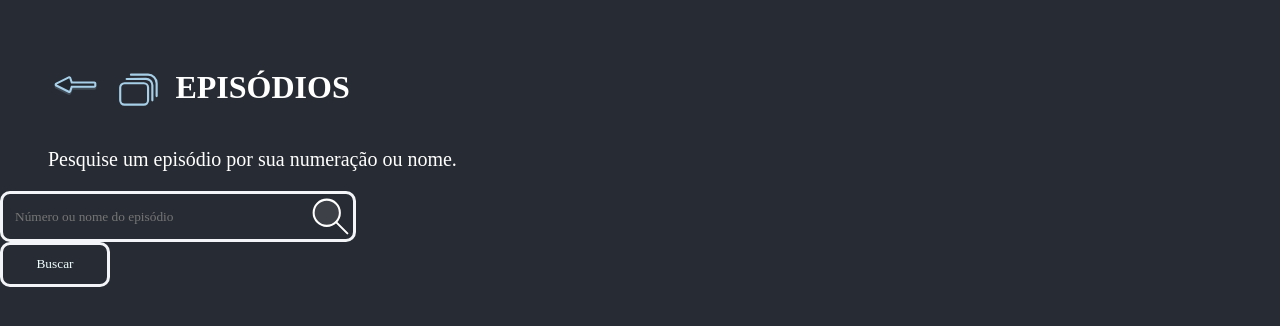
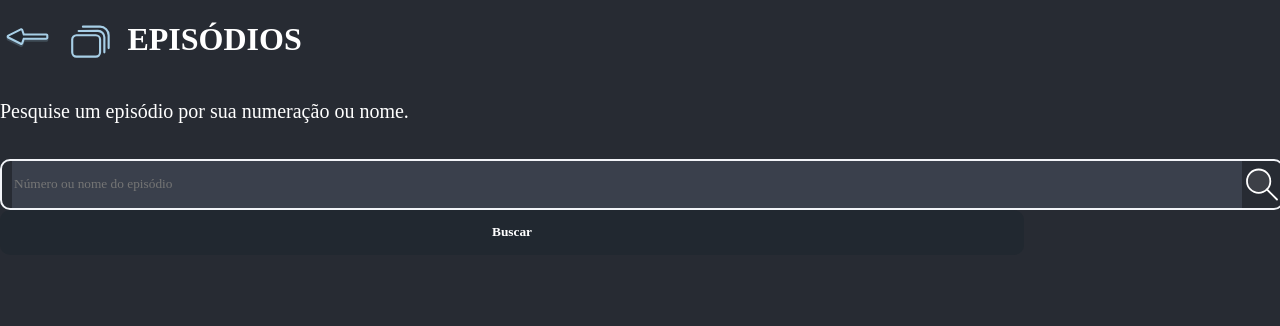
Before and after one commit to pedroggwp/rick-morty-website, a React (Vite) app: page /episodes in a window 1280 px wide. Shown: the top 326 px of the page. Built offline with nearby package versions, Linux system fonts and the light colour scheme; a web font is replaced by a local one.

Commit message:
feat: character page almost completed

```diff
--- a/src/components/SearchBar/Search.module.css
+++ b/src/components/SearchBar/Search.module.css
@@ -1,21 +1,18 @@
-.busca{
+.busca {
     display: flex;
-    flex-direction: row;
-    border: solid;
-    border-color: rgb(242, 244, 248);
+    border: 2px solid #F2F4F8;
     border-radius: 10px;
-    width: 350px;
-    height: 45px;
+    width: 100%;
+    height: 80%;
     justify-content: space-evenly;
 }
 
-.searchBar{
-    background-color: transparent;
-    background-color: 3A404C;
+.searchBar {
+    background-color: #3A404C;
     color:  rgb(242, 244, 248);
     border: none;
     outline: none;
-    width: 300px;
+    width: 100%;
     height: 45px;
     margin-left: 10px;
     font-family: 'Solway', serif;
--- a/src/components/SearchButton/SearchButton.module.css
+++ b/src/components/SearchButton/SearchButton.module.css
@@ -1,14 +1,16 @@
-.buscar{
-    display: flex;
-    justify-content: center;
-    align-items: center;
-    border: solid;
-    border-color: rgb(242, 244, 248);
+.buscar {
+    width: 80%;
+    height: 45px;
+    background: #212830;
+    border: none;
     border-radius: 10px;
-    width: 110px;
-    height: 45px;
-    color: azure;
+    color: white;
     font-family: 'Solway', serif;
-    background: none;
+    font-weight: bold;
     cursor: pointer;
+    transition: background 0.3s ease;
 }
+
+.buscar:hover {
+    background: #4CAF50;
+}
--- a/src/components/SearchButton/SearchButton.tsx
+++ b/src/components/SearchButton/SearchButton.tsx
@@ -1,10 +1,10 @@
 import styles from "./SearchButton.module.css";
 
-interface SearchProps {
+type SearchProps = {
     onClick: () => void;
 }
 
-export default function Search({ onClick }: SearchProps) {
+export const SearchButton = ({ onClick }: SearchProps) => {
     return (
         <button className={styles.buscar} onClick={onClick}>
             Buscar
--- a/src/components/SectionTitle/SectionTitle.module.css
+++ b/src/components/SectionTitle/SectionTitle.module.css
@@ -3,7 +3,8 @@
   flex-direction: column;
   align-items: first baseline;
   justify-content: space-between;
-  margin: var(--margin-default);
+  width: 100%;
+  margin-bottom: 1rem;
 }
 
 .leftSide {
--- a/src/components/Selection/Selection.module.css
+++ b/src/components/Selection/Selection.module.css
@@ -1,8 +1,9 @@
 .selectionContainer {
-    padding: 20px;
     display: flex;
     flex-direction: column;
     position: relative;
+    width: 100%;
+    margin-bottom: 1rem; /* Espaço entre filtros */
   }
 
 .formContent {
@@ -13,7 +14,6 @@
   justify-content: space-between;
   align-items: center;
   cursor: pointer;
-    width: 100%;
   background-color: #3A404C;
   color: #FFFFFF;
   transition: background-color 0.3s ease;
--- a/src/components/Selection/Selection.tsx
+++ b/src/components/Selection/Selection.tsx
@@ -1,13 +1,13 @@
 import { useState } from "react";
 import styles from "./Selection.module.css";
+import Caret from '../../assets/caret.svg'
 
-interface SelectionProps {
+type Props = {
   items: string[];
   onSelect?: (item: string) => void;
-  arrowImage: string;
 }
 
-export const Selection: React.FC<SelectionProps> = ({ items, onSelect, arrowImage }) => {
+export const Selection = ({ items, onSelect }: Props) => {
   const [selectedItem, setSelectedItem] = useState<string | null>(null);
   const [isListOpen, setIsListOpen] = useState(false);
 
@@ -24,7 +24,7 @@ export const Selection: React.FC<SelectionProps> = ({ items, onSelect, arrowImag
         onClick={() => setIsListOpen(!isListOpen)}
       >
         <p>{selectedItem || "Selecione um item"}</p>
-        <img src={arrowImage} alt="Seta" className={styles.arrow} />
+        <img src={Caret} alt="Seta" className={styles.arrow} />
       </div>
 
       {isListOpen && (
@@ -33,7 +33,9 @@ export const Selection: React.FC<SelectionProps> = ({ items, onSelect, arrowImag
             <div
               key={index}
               onClick={() => handleSelect(item)}
-              className={`${styles.selectionItem} ${selectedItem === item ? styles.selected : ""}`}
+              className={`${styles.selectionItem} ${
+                selectedItem === item ? styles.selected : ""
+              }`}
             >
               {item}
             </div>
--- a/src/pages/Character/Character.module.css
+++ b/src/pages/Character/Character.module.css
@@ -2,5 +2,13 @@
   display: grid;
   grid-template-columns: repeat(2, 1fr);
   gap: 1.5rem;
-  margin: 2rem;
 }
+
+.selectionContainer {
+  display: flex;
+  gap: 5%;
+}
+
+.characterContainer {
+  margin: var(--margin-default);
+}
--- a/src/pages/Character/Character.tsx
+++ b/src/pages/Character/Character.tsx
@@ -3,11 +3,14 @@ import { HOME_PATH } from "../../constants/paths"
 import RickIcon from "../../assets/rick.svg"
 import { CharacterCard } from "../../components/CharacterCard/CharacterCard"
 import styles from "./Character.module.css"
+import { Selection } from "../../components/Selection/Selection"
+import Search from "../../components/SearchBar/Search"
+import { SearchButton } from "../../components/SearchButton/SearchButton"
 
 export const Character = () => {
 
     return (
-      <>
+      <div className={styles.characterContainer}>
         <SectionTitle
           title="PERSONAGENS"
           iconUrl={RickIcon}
@@ -16,10 +19,22 @@ export const Character = () => {
           arrowSide="left"
           description="Descrição"
         />
-
         <p>Ache personagens pelo nome, ou aplique filtros.</p>
 
         <span>Resultados (######)</span>
+
+        <div className={styles.selectionContainer}>
+          <Selection items={["OI", "A"]} />
+
+          <Selection items={["OI", "A"]} />
+
+          <Selection items={["OI", "A"]} />
+
+          <Search placeholder="Digite um personagem" />
+
+          <SearchButton onClick={() => console.log("clicou")}/>
+        </div>
+
         {/* CARREGAR CARDS DOS PERSONAGENS */}
 
         <div className={styles.cardsContainer}>
@@ -71,6 +86,6 @@ export const Character = () => {
             imageUrl="https://rickandmortyapi.com/api/character/avatar/385.jpeg"
           />
         </div>
-      </>
+      </div>
     );
 }
--- a/src/pages/Episodes/Episodes.tsx
+++ b/src/pages/Episodes/Episodes.tsx
@@ -1,5 +1,5 @@
 import Search from "../../components/SearchBar/Search";
-import SearchButton from "../../components/SearchButton/SearchButton";
+import { SearchButton } from "../../components/SearchButton/SearchButton";
 import { SectionTitle } from "../../components/SectionTitle/SectionTitle";
 import EpisodesIcon from "../../assets/episodes.svg";
 import { HOME_PATH } from "../../constants/paths";
@@ -16,7 +16,10 @@ export default function Episodes() {
         description="Pesquise um episódio por sua numeração ou nome."
       />
       <Search placeholder="Número ou nome do episódio"/>
-      <SearchButton />
+
+      <SearchButton
+      onClick={() => console.log("A")}
+      />
     </>
   );
 }
```
Also changed, not shown: src/assets/caret.svg (added). Lines whose indentation alone changed are shown as unchanged.
